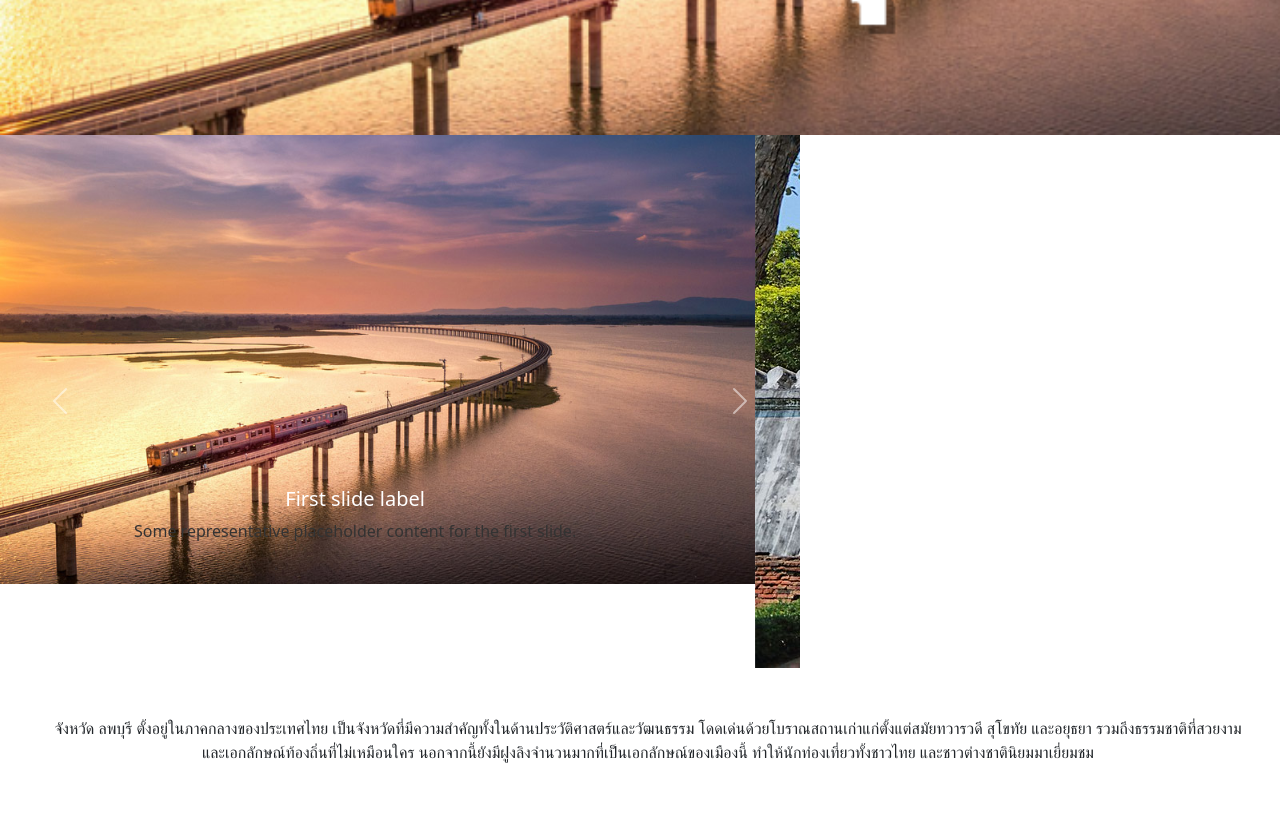
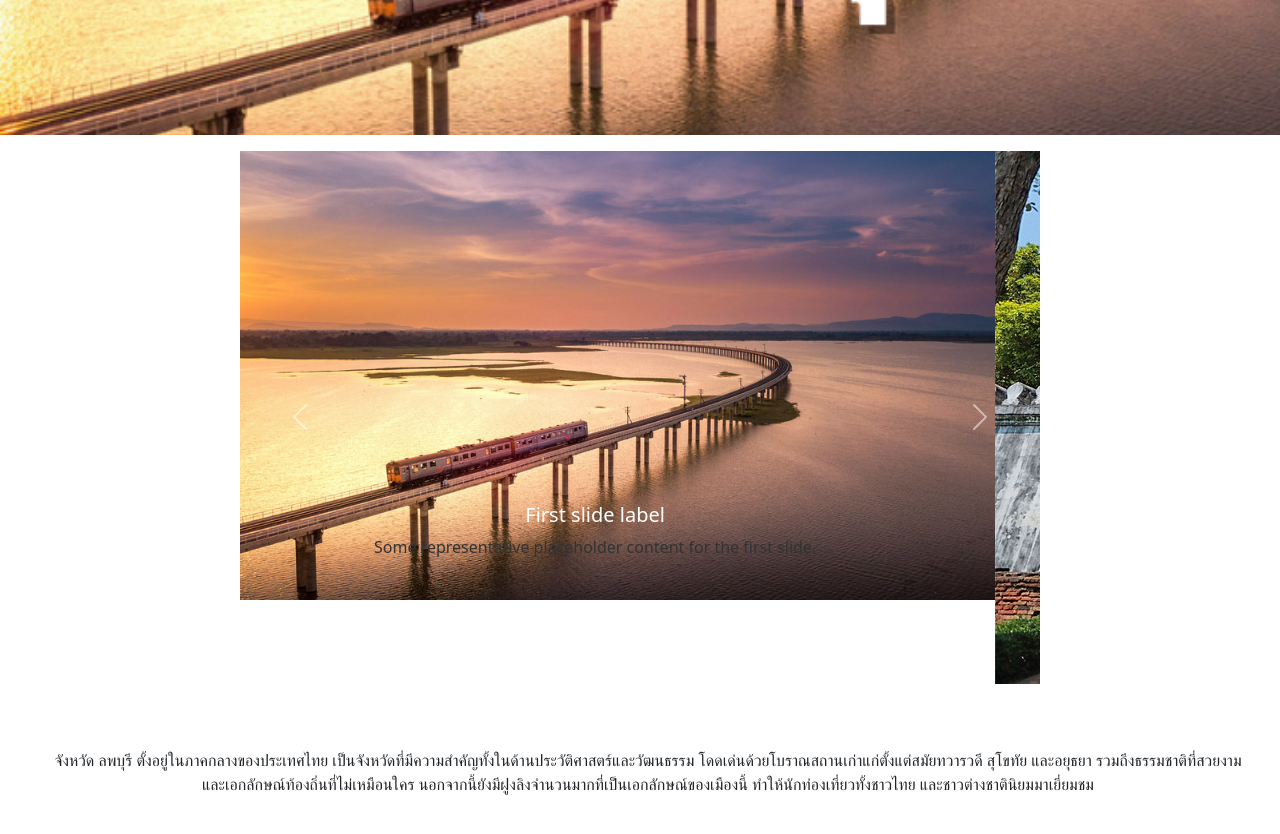
Before and after one commit to 66160130/66160130-hw2_bootstrap, a plain HTML site: page index.html in a window 1280 px wide. Shown: the part 560-1394 px from the top of the page. Drawn offline with nearby package versions, Linux system fonts and the light colour scheme.

Commit message:
เเก้css

```diff
--- a/CSS/style.css
+++ b/CSS/style.css
@@ -139,4 +139,6 @@ footer p {
 
 .carousel {
     width: 800px;
+    display: inline-flex;
+    margin: 1rem;
 }
```
